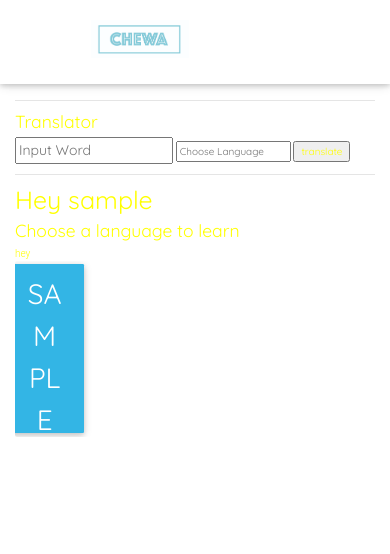
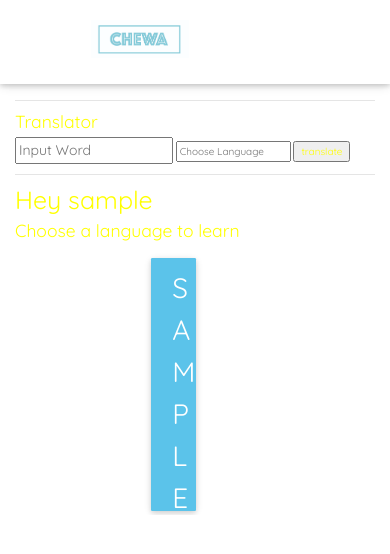
Before and after one commit to Mugala/Chewa, a Django app: page /home/ in a window 390 px wide. Shown: the top 554 px of the page. Run offline with Django 3.2, Linux system fonts and the light colour scheme; a user stored in the database is signed in; tables that the repository leaves empty hold one stand-in row (values such as "Sample post"); some libraries are stand-ins or nearby versions.

Commit message:
add returned home to html

```diff
--- a/chewa_app/templates/home.html
+++ b/chewa_app/templates/home.html
@@ -4,42 +4,6 @@
 {% block styles %}
 {% bootstrap_css %}
 <link rel="stylesheet" href="{% static 'css/main.css' %}">
-
-<style>
-    #langauges{
-        opacity:0.8;
-        font-size:280%;
-        margin-right:2%;
-        margin-top:4%;
-        height:30vh;
-        width:15%;
-    }
-    .btn-info {
-    background-color: #33b5e5!important;
-    color: #fff!important;
-    height: 20vh;
-    width:20vw;
-    font-size: 800%;
-}
-
-@media only screen and (max-width: 480px)
-{
-*{
-    color:yellow;
-}
-
- #languages{
-
-      font-size: 280%;
-    float: right;
-    margin-right: 16%;
-    margin-top: 4%;
-
-}
-
-}
-}
-</style>
 {%endblock %}
 {% block content %}
 {{block.super}}
@@ -63,21 +27,18 @@
             <h1>Hey {{user.username}}</h2>
 
                 <h3>Choose a language to learn</h3>
+                {% for language in languages %}
 
-            </div>
+
+
+
+
+                <form action="{% url 'level' language.name %}" style="margin-left:-30vw;font-family: 'Quicksand', sans-serif;">
+                    <input method='get' type="submit" value="{{language.name}}" name="language" class="btn btn-info btn-rounded" style="opacity:0.8;font-size:280%;float:right;margin-right:2%;margin-top:4%;height:30vh;width:15%;">
+                </form>
+
+                {% endfor %}
         </div>
-    </div>
-
-            <div class="container">
-            <div class="row">
-                    {% for language in languages %}
-            <div class="col-xs-4">
-                hey
-                <form action="{% url 'level' language.name %}" style="margin-left:0vw;font-family: 'Quicksand', sans-serif;">
-                    <input id ="languages" method='get' type="submit" value="{{language.name}}" name="language" class="btn btn-info btn-rounded">
-                </form>
-        </div>
-        {% endfor %}
     </div>
 </div>
 
```
